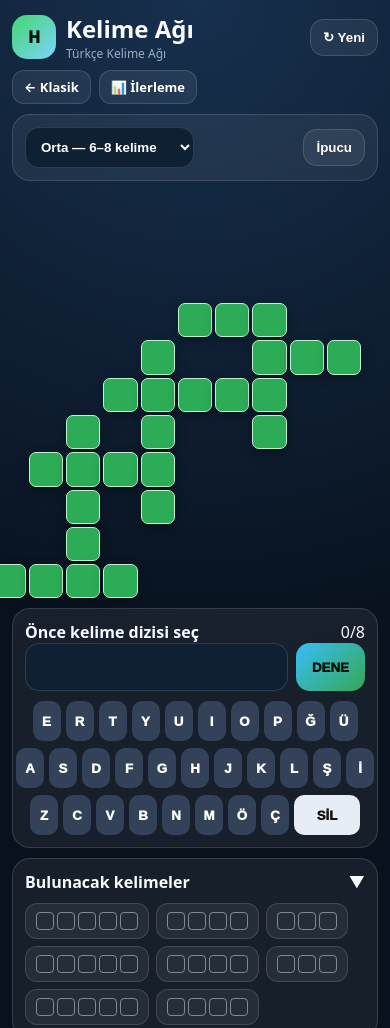
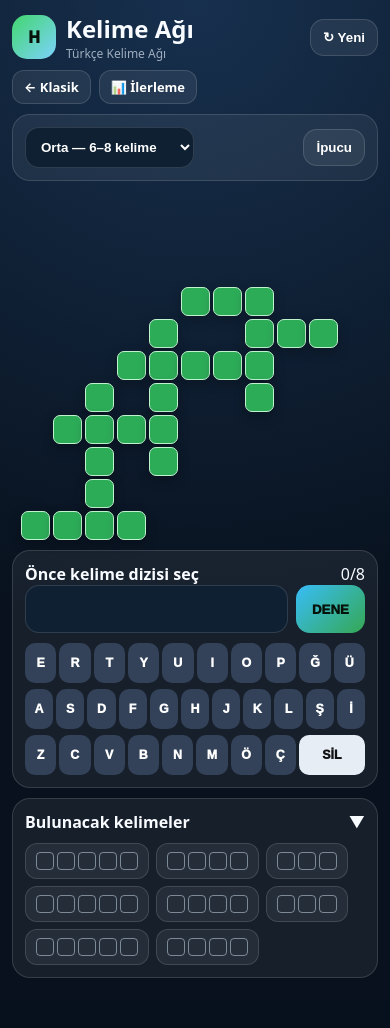
Before and after one commit to Gibiamie/Harfist, a website: page kelime-agi.html in a window 390 px wide. Shown: the top 1028 px of the page. After the commit the page ends 1000 px from the top, so only its background shows below. Drawn offline with Linux system fonts and the light colour scheme.

Commit message:
Fix responsive layout: no horizontal overflow at 360-1366px
index.html: keyboard min-width:0, gap 4px→3px, font clamp adjusted
kelime-agi.html: grid cells sized dynamically via calcCellPx() so
  11-column and 13-column grids fit any viewport without overflow

Co-Authored-By: Claude Sonnet 4.6 <noreply@anthropic.com>

```diff
--- a/kelime-agi.html
+++ b/kelime-agi.html
@@ -22,10 +22,9 @@ h1{margin:0;font-size:24px}
 .row{display:flex;justify-content:space-between;align-items:center;gap:10px;flex-wrap:wrap}
 select{border:1px solid #ffffff22;border-radius:14px;background:#0f2033;color:#fff;padding:11px;font-weight:800;max-width:100%}
 .game{display:block}
-.gridPanel{display:flex;justify-content:center;align-items:center;min-height:300px}
+.gridPanel{display:flex;justify-content:center;align-items:center;min-height:280px}
 .grid{display:grid;gap:3px}
-.cell{border-radius:7px;display:grid;place-items:center;font-weight:1000}
-.cellSize{width:min(8.8vw,36px);height:min(8.8vw,36px);font-size:min(5.2vw,20px)}
+.cell{border-radius:7px;display:grid;place-items:center;font-weight:1000;aspect-ratio:1}
 .empty{background:transparent}
 .tile{background:#2dac58;color:transparent;border:1px solid #bff3cd;box-shadow:0 4px 12px #0004;cursor:pointer}
 .tile:hover{filter:brightness(1.15)}
@@ -35,9 +34,9 @@ select{border:1px solid #ffffff22;border-radius:14px;background:#0f2033;color:#f
 .guessLine{display:flex;gap:8px}
 .guessBox{flex:1;min-height:48px;border:1px solid #ffffff22;border-radius:14px;background:#0f2033;display:flex;align-items:center;padding:0 12px;font-size:22px;font-weight:1000;letter-spacing:2px}
 .mainBtn{border:0;border-radius:14px;padding:0 16px;font-weight:1000;background:linear-gradient(135deg,#38bdf8,#35a853);color:#06120a;cursor:pointer;min-height:48px}
-.keys{display:flex;flex-direction:column;gap:7px;margin-top:10px}
-.kr{display:flex;justify-content:center;gap:5px}
-.key{height:40px;min-width:28px;border:0;border-radius:10px;background:#334259;color:#fff;font-weight:1000;cursor:pointer}
+.keys{display:flex;flex-direction:column;gap:6px;margin-top:10px}
+.kr{display:flex;justify-content:center;gap:3px}
+.key{height:40px;min-width:0;flex:1;max-width:38px;border:0;border-radius:10px;background:#334259;color:#fff;font-weight:1000;font-size:clamp(11px,3.2vw,15px);cursor:pointer}
 .key.action{min-width:66px;background:#e7edf5;color:#111}
 .key.green{background:#35a853!important}
 .key.yellow{background:#d7a72f!important}
@@ -67,7 +66,6 @@ select{border:1px solid #ffffff22;border-radius:14px;background:#0f2033;color:#f
   .topArea{max-width:860px;margin:0 auto 6px}
   .game{display:grid;grid-template-columns:minmax(520px,650px) 390px;gap:14px;align-items:start;justify-content:center}
   .gridPanel{min-height:430px;max-height:calc(100vh - 160px);overflow:hidden;padding:10px;border:1px solid #ffffff10;border-radius:24px;background:#ffffff06}
-  .cellSize{width:34px;height:34px;font-size:19px}
   .grid{gap:4px}
   .key{height:34px;min-width:27px;font-size:13px}
   .key.action{min-width:66px}
@@ -373,17 +371,28 @@ function inWord(r,c,p){return wordCells(p).some(([rr,cc])=>r===rr&&c===cc);}
 function revealed(r,c){return puzzle.placed.some(p=>found.has(p.word)&&inWord(r,c,p));}
 
 // ── Render ───────────────────────────────────────────────────────────────────
+function calcCellPx(size){
+  const panel=document.querySelector('.gridPanel');
+  const maxW=panel ? Math.min(panel.clientWidth-8, 500) : 300;
+  const gap=3;
+  const px=Math.floor((maxW-(size-1)*gap)/size);
+  return Math.max(22, Math.min(px, 38));
+}
+
 function render(){
   if(!puzzle)return;
   const g=document.getElementById('grid');
   g.innerHTML='';
-  g.style.gridTemplateColumns='repeat('+puzzle.size+',1fr)';
-  g.style.gridTemplateRows='repeat('+puzzle.size+',1fr)';
+  const cellPx=calcCellPx(puzzle.size);
+  const fontSize=Math.max(11, Math.min(Math.floor(cellPx*0.58), 20));
+  g.style.gridTemplateColumns='repeat('+puzzle.size+','+cellPx+'px)';
+  g.style.gridTemplateRows='repeat('+puzzle.size+','+cellPx+'px)';
   for(let r=0;r<puzzle.size;r++){
     for(let c=0;c<puzzle.size;c++){
       const d=document.createElement('div');
       const ch=puzzle.grid[r][c];
-      d.className='cell cellSize '+(ch?'tile':'empty');
+      d.className='cell '+(ch?'tile':'empty');
+      d.style.width=cellPx+'px';d.style.height=cellPx+'px';d.style.fontSize=fontSize+'px';
       if(ch){
         d.textContent=ch;
         d.addEventListener('click',()=>cellClicked(r,c));
```
Also changed, not shown: index.html (+2 -2 lines).
